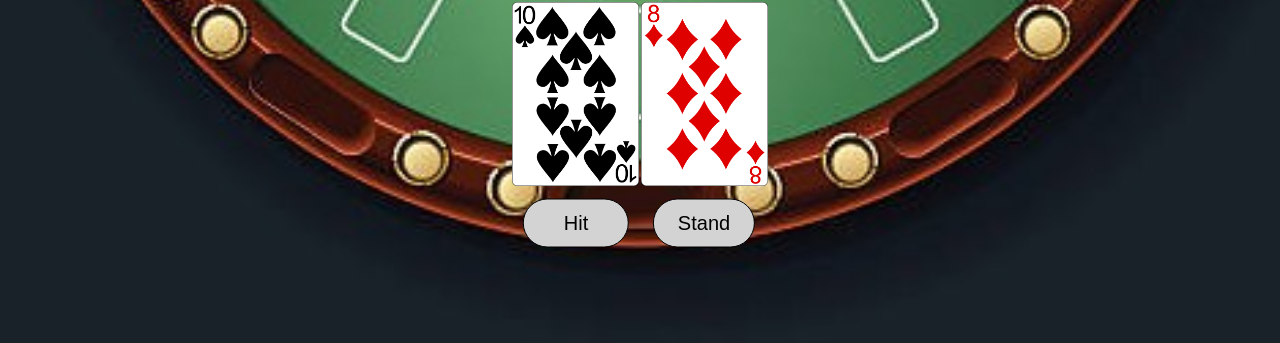
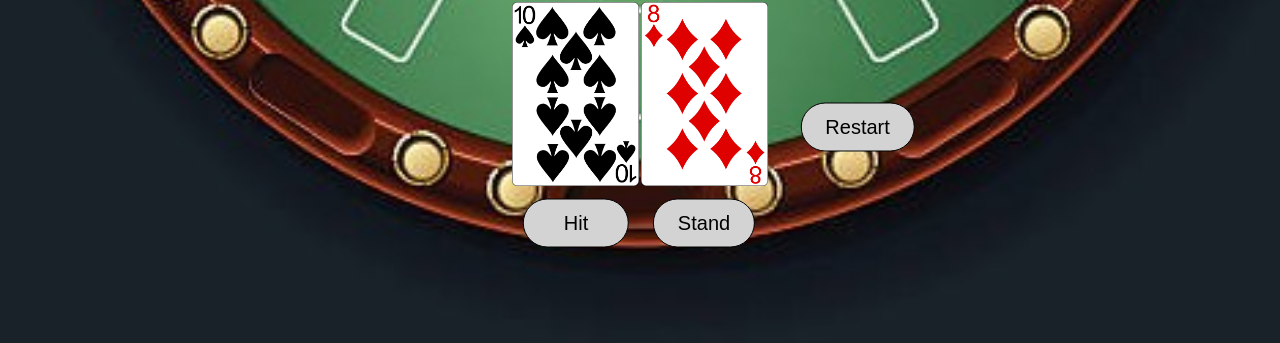
Before and after one commit to KranzTimothy/Blackjack, a plain HTML site: page index.html in a window 1280 px wide. Shown: the part 457-800 px from the top of the page. Drawn offline with Linux system fonts and the light colour scheme.

Commit message:
Update blackjack.css

```diff
--- a/blackjack.css
+++ b/blackjack.css
@@ -110,8 +110,8 @@ body {
     font-size: 1.25rem;
     cursor: pointer;
     position: absolute;
-    top: 40%;
-    left: 25%;
+    top: 73%;
+    left: 67%;
     transform: translate(-50%, -50%);
     z-index: 10;
 }
```
